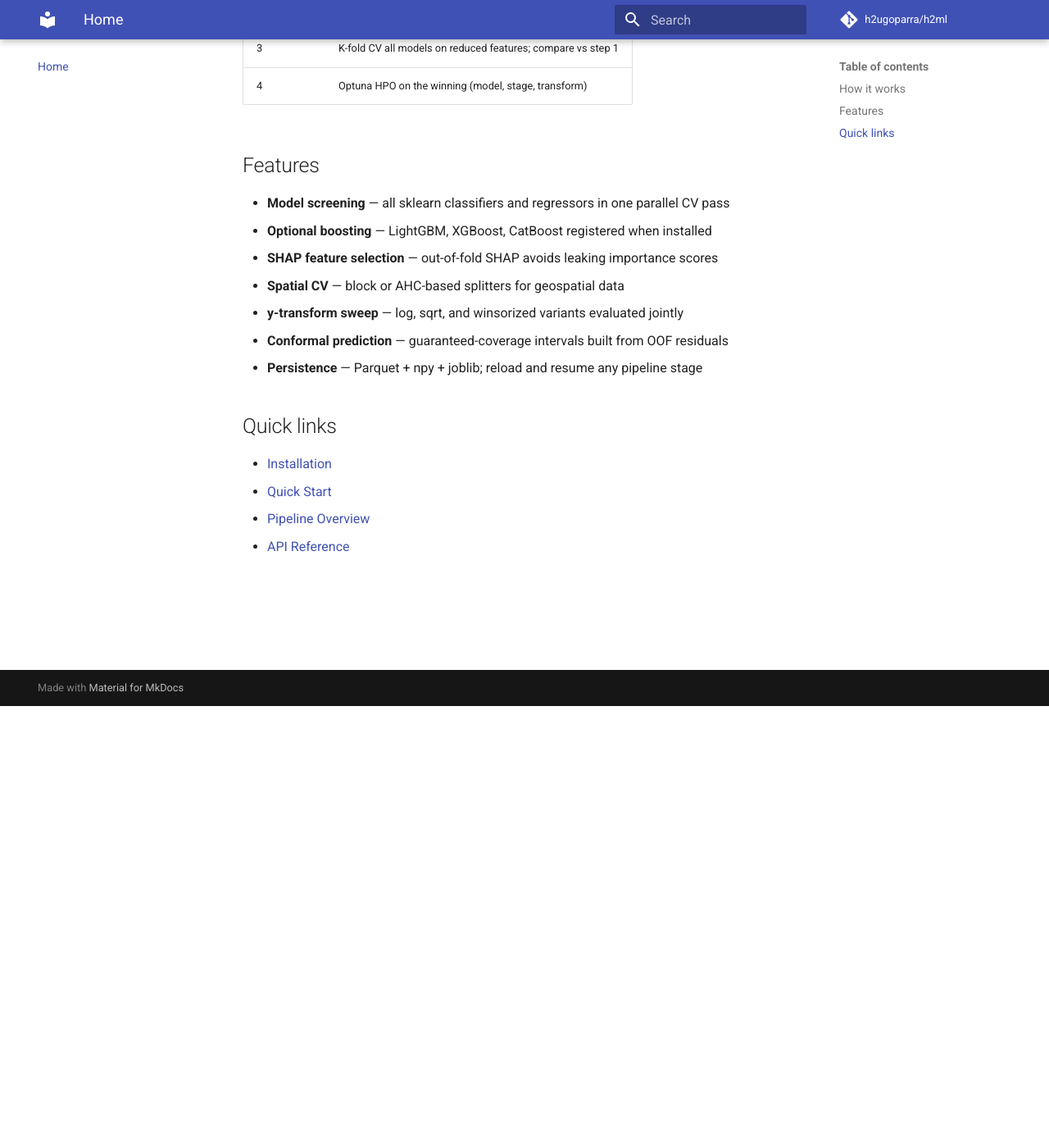
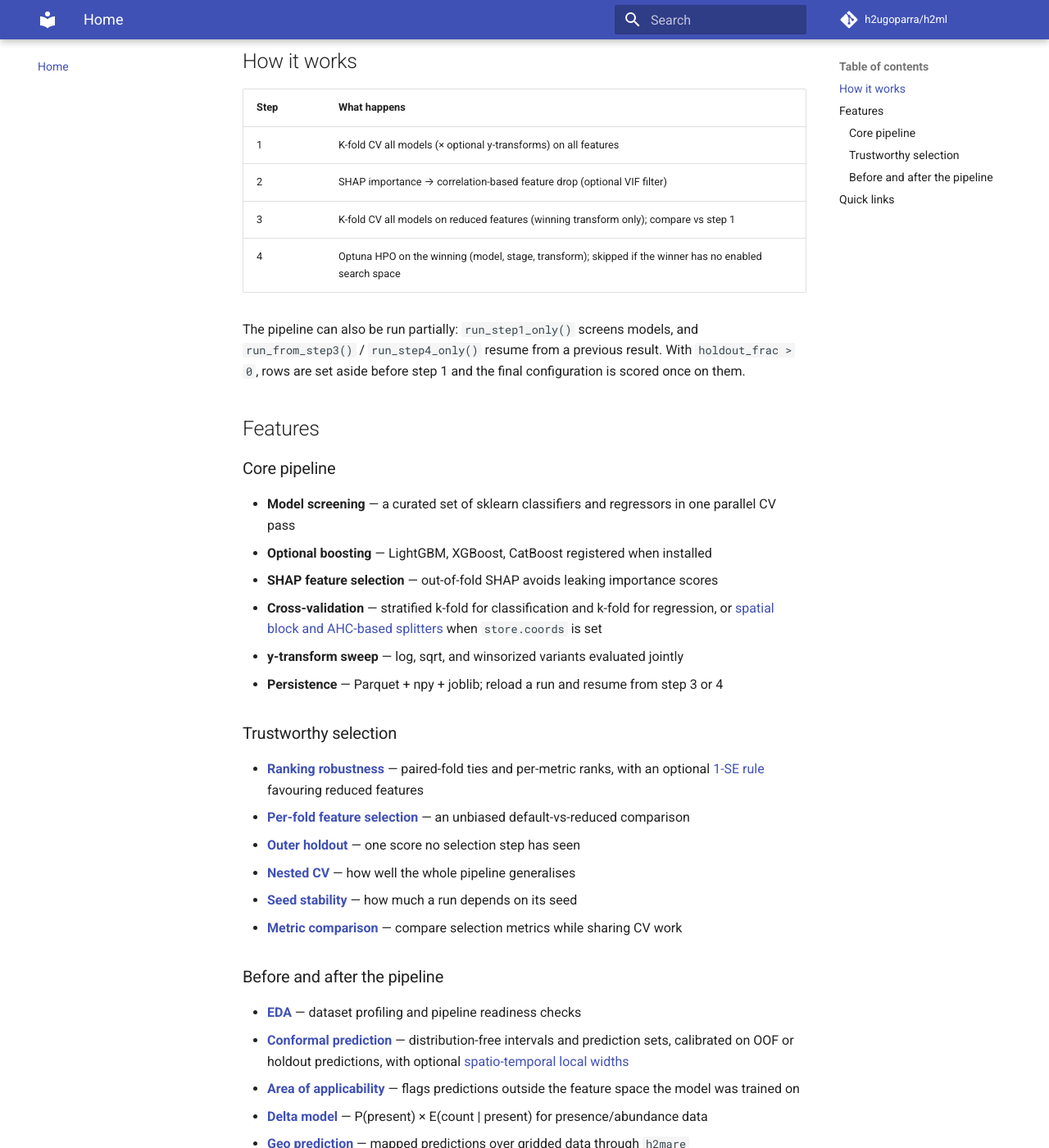
Before and after one commit to h2ugoparra/h2ml, an MkDocs documentation site: the page built from docs/index.md, in a window 1280 px wide and 1400 px high, scrolled down 539 px. Shown: the whole window at 82% size. Built offline with MkDocs 1.6.1 and Material for MkDocs 9.7.7, drawn with Linux system fonts in a browser that asks for light colours; comment, search, counter and statistics services are not loaded; some of the changed text lies outside the part shown.

Commit message:
docs: update home page for the current feature set
The page dated from the initial commit: it overstated conformal coverage,
model coverage and resume points, and omitted the selection-robustness work.
Correct those claims, group the features and link them to their sections,
add a short example, and link every guide.

Co-Authored-By: Claude Opus 5.5 <noreply@anthropic.com>

````diff
--- a/docs/index.md
+++ b/docs/index.md
@@ -1,31 +1,65 @@
 # H2ML
 
 ![Python](https://img.shields.io/badge/python-3.11%20%7C%203.12%20%7C%203.13-blue)
+[![PyPI](https://img.shields.io/pypi/v/h2ml)](https://pypi.org/project/h2ml/)
 
 A 4-step AutoML pipeline for tabular data that wraps sklearn-compatible estimators. Given a feature matrix and target, it screens all registered models, reduces features via SHAP importance and correlation filtering, and tunes the winner with Optuna — all in one call.
+
+```python
+from h2ml import H2MLPipeline, PipelineConfig, PipelineData
+
+store = PipelineData.from_frame(X, y=y_arr)
+
+pipeline = H2MLPipeline(config=PipelineConfig(task_type="classification", metric="AUC"))
+result = pipeline.run(store)
+
+print(result.summary())
+final = result.build_final_model()   # refit on the full training set
+```
 
 ## How it works
 
 | Step | What happens |
 |------|-------------|
 | 1 | K-fold CV all models (× optional y-transforms) on all features |
-| 2 | SHAP importance → correlation-based feature drop |
-| 3 | K-fold CV all models on reduced features; compare vs step 1 |
-| 4 | Optuna HPO on the winning (model, stage, transform) |
+| 2 | SHAP importance → correlation-based feature drop (optional VIF filter) |
+| 3 | K-fold CV all models on reduced features (winning transform only); compare vs step 1 |
+| 4 | Optuna HPO on the winning (model, stage, transform); skipped if the winner has no enabled search space |
+
+The pipeline can also be run partially: `run_step1_only()` screens models, and `run_from_step3()` / `run_step4_only()` resume from a previous result. With `holdout_frac > 0`, rows are set aside before step 1 and the final configuration is scored once on them.
 
 ## Features
 
-- **Model screening** — all sklearn classifiers and regressors in one parallel CV pass
+### Core pipeline
+
+- **Model screening** — a curated set of sklearn classifiers and regressors in one parallel CV pass
 - **Optional boosting** — LightGBM, XGBoost, CatBoost registered when installed
 - **SHAP feature selection** — out-of-fold SHAP avoids leaking importance scores
-- **Spatial CV** — block or AHC-based splitters for geospatial data
+- **Cross-validation** — stratified k-fold for classification and k-fold for regression, or [spatial block and AHC-based splitters](spatial_cv.md) when `store.coords` is set
 - **y-transform sweep** — log, sqrt, and winsorized variants evaluated jointly
-- **Conformal prediction** — guaranteed-coverage intervals built from OOF residuals
-- **Persistence** — Parquet + npy + joblib; reload and resume any pipeline stage
+- **Persistence** — Parquet + npy + joblib; reload a run and resume from step 3 or 4
+
+### Trustworthy selection
+
+- **[Ranking robustness](pipeline.md#selection-robustness)** — paired-fold ties and per-metric ranks, with an optional [1-SE rule](pipeline.md#preferring-reduced-features-on-ties) favouring reduced features
+- **[Per-fold feature selection](pipeline.md#selecting-features-inside-cv-folds)** — an unbiased default-vs-reduced comparison
+- **[Outer holdout](pipeline.md#outer-holdout)** — one score no selection step has seen
+- **[Nested CV](pipeline.md#nested-cv)** — how well the whole pipeline generalises
+- **[Seed stability](pipeline.md#seed-stability)** — how much a run depends on its seed
+- **[Metric comparison](pipeline.md#comparing-selection-metrics)** — compare selection metrics while sharing CV work
+
+### Before and after the pipeline
+
+- **[EDA](guides/eda.md)** — dataset profiling and pipeline readiness checks
+- **[Conformal prediction](guides/conformal.md)** — distribution-free intervals and prediction sets, calibrated on OOF or holdout predictions, with optional [spatio-temporal local widths](guides/conformal.md#spatio-temporal-local-calibration)
+- **[Area of applicability](guides/geo_predict.md#area-of-applicability-columns)** — flags predictions outside the feature space the model was trained on
+- **[Delta model](guides/conformal.md#delta-model-presence-abundance)** — P(present) × E(count | present) for presence/abundance data
+- **[Geo prediction](guides/geo_predict.md)** — mapped predictions over gridded data through `h2mare`
 
 ## Quick links
 
 - [Installation](installation.md)
 - [Quick Start](quickstart.md)
 - [Pipeline Overview](pipeline.md)
+- Guides: [EDA](guides/eda.md) · [Y-Transforms](guides/transforms.md) · [Conformal Prediction](guides/conformal.md) · [Geo Prediction](guides/geo_predict.md) · [Comparing Runs](guides/comparison.md) · [Visualization](guides/visualization.md) · [Persistence](guides/persistence.md)
 - [API Reference](api/pipeline.md)
````
